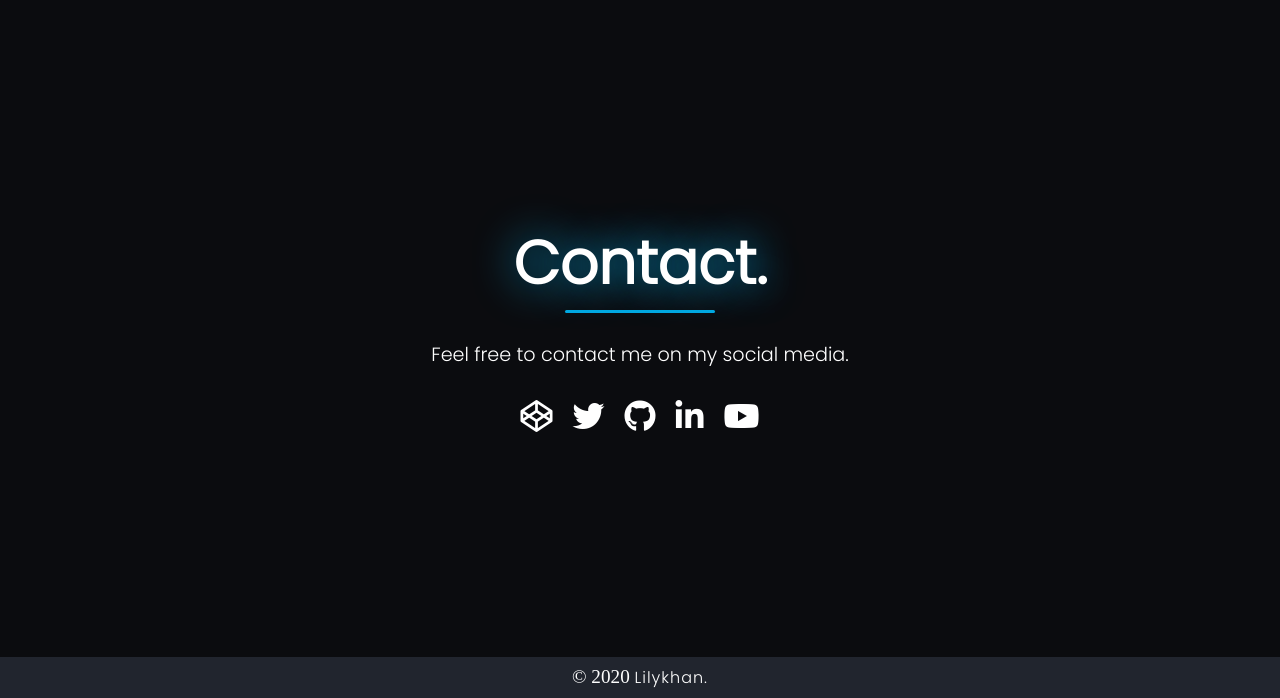
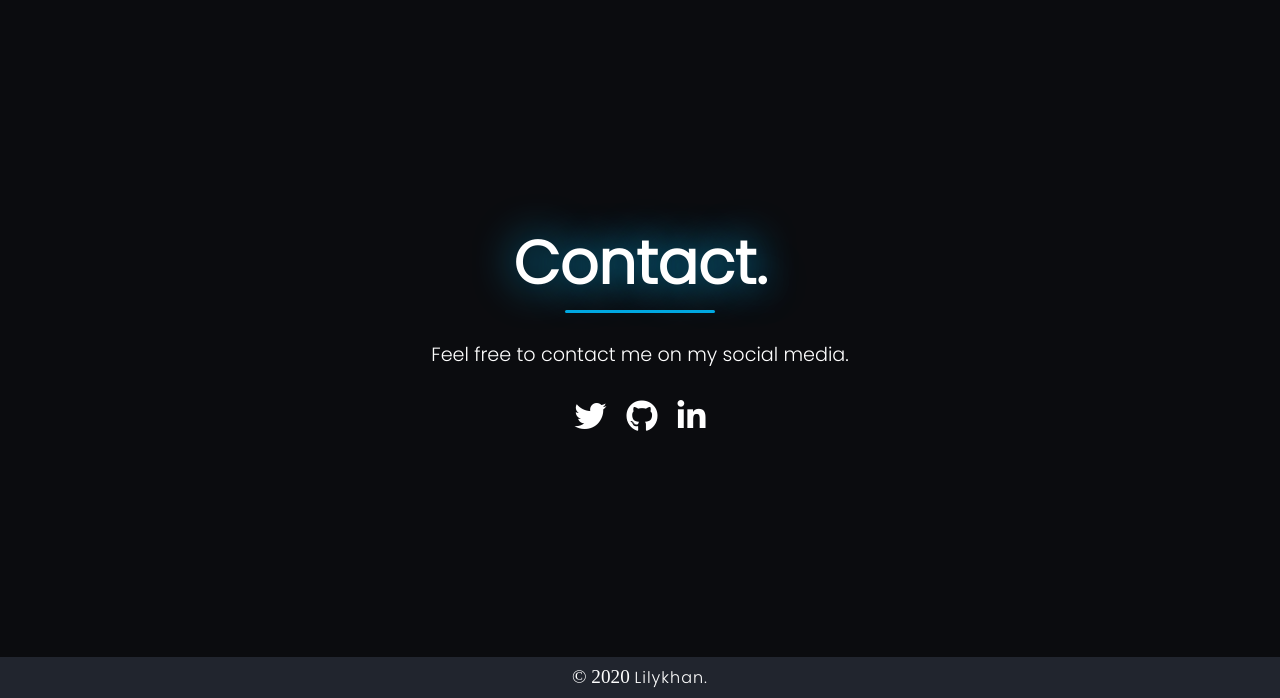
Before and after one commit to lounesbbkr/Portfolio, a plain HTML site: page index.html in a window 1280 px wide. Shown: the part 1714-2412 px from the top of the page. Drawn offline with nearby package versions, Linux system fonts and the light colour scheme.

Commit message:
Update index.html

```diff
--- a/index.html
+++ b/index.html
@@ -101,13 +101,11 @@
 		   <h3>Contact.<hr></h3>
 		   <p>Feel free to contact me on my social media.</p>
 		    <div class="social-media">
-			  <a href="#" target="_blank"><i class='fab fa-codepen'></i></a>
-			  <a href="#" target="_blank"><i class='fab fa-twitter'></i></a>
-			  <a href="#" target="_blank"><i class='fab fa-github'></i></a>
-			  <a href="#" target="_blank"><i class='fab fa-linkedin-in'></i></a>
-			  <a href="#" target="_blank"><i class="fab fa-youtube"></i></a>
+			    <a href="https://x.com/LBoubekir" target="_blank"><i class='fab fa-twitter'></i></a>
+				<a href="https://github.com/lounesbbkr" target="_blank"><i class='fab fa-github'></i></a>
+				<a href="https://www.linkedin.com/in/lounes-boubekir-75133b227/" target="_blank"><i class='fab fa-linkedin-in'></i></a>
 		    </div>
-		  </div>
+	    </div>
 
 	</main>
 	  <footer class="copyright">© 2020
```
